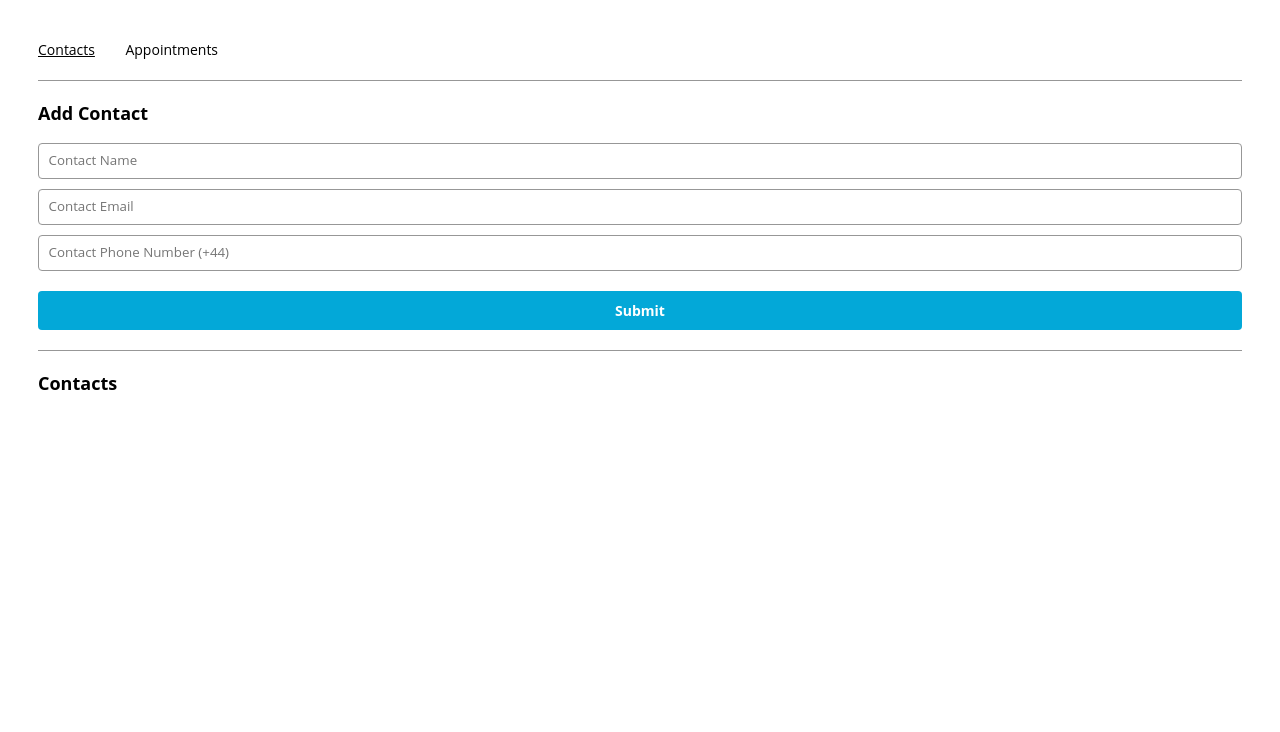
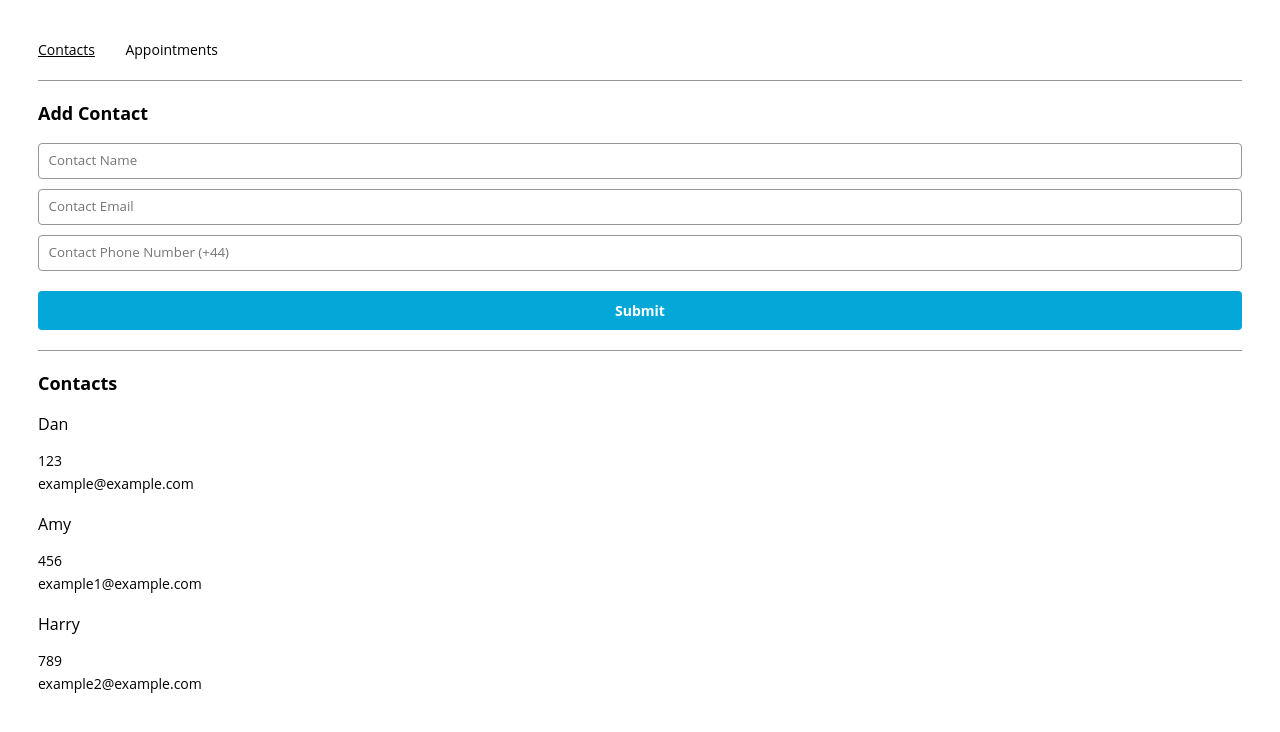
Before and after one commit to dannyjf95/appointment-planner, a React (Create React App) app: page /contacts in a window 1280 px wide. Shown: the top 732 px of the page. Built offline with nearby package versions, Linux system fonts and the light colour scheme.

Commit message:
redo ...rest(...tile) & map info in Tile + render

```diff
--- a/src/App.js
+++ b/src/App.js
@@ -16,9 +16,9 @@ function App() {
   contacts and appointments
   */
   const [contacts, setContacts] = useState([
-    { name: "dan", phone: 123, email: "example@example.com" },
-    { name: "amy", phone: 456, email: "example1@example.com" },
-    { name: "harry", phone: 789, email: "example2@example.com" },
+    { name: "Dan", phone: 123, email: "example@example.com" },
+    { name: "Amy", phone: 456, email: "example1@example.com" },
+    { name: "Harry", phone: 789, email: "example2@example.com" },
   ]);
   const [appointments, setAppointments] = useState([]);
 
--- a/src/components/tile/Tile.js
+++ b/src/components/tile/Tile.js
@@ -1,9 +1,15 @@
 import React from "react";
 
-export const Tile = ({}) => {
+export const Tile = ({ name, ...tile }) => {
+  //not Object.keys as we only want values set on tile under names
+  const mappedDescription = Object.values(tile).map((info, index) => {
+    return <p className="tile" key={index}>{info}</p>;
+  });
+
   return (
     <div className="tile-container">
-
+      <p className="tile-title">{name}</p>
+      {mappedDescription}
     </div>
   );
 };
--- a/src/components/tileList/TileList.js
+++ b/src/components/tileList/TileList.js
@@ -3,12 +3,10 @@ import { Tile } from "../tile/Tile";
 export const TileList = ({ contactTiles }) => {
   // console.log(contacts)
   const mappedContacts = contactTiles.map((tile, index) => {
-    //extract name out & description = email, phone info
-    return <Tile key={index} name={tile.name} description={tile}/>;
+    // ...tile represents the rest of the properties in the
+    //contacts array after extracting name
+    return <Tile key={index} name={tile.name} {...tile} />;
   });
-  return (
-    <div>
-      {mappedContacts}
-    </div>
-  );
+
+  return <div>{mappedContacts}</div>;
 };
```
